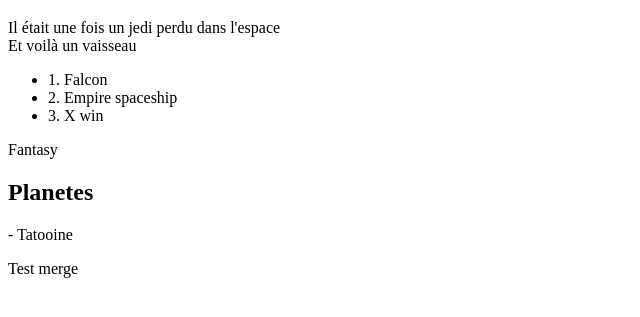
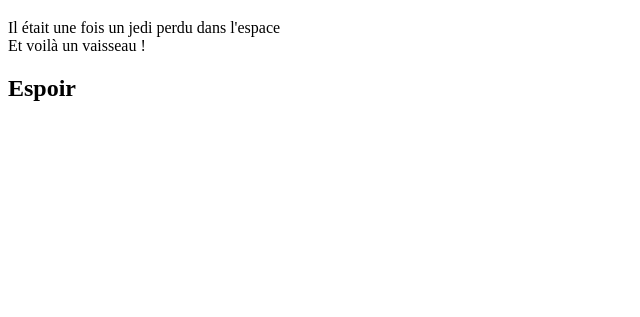
Before and after one commit to blackana/git-mastering-github, a plain HTML site: page index.html in a window 1280 px wide. Shown: the part 61-378 px from the top of the page, without its empty margins (0-640 px from the left). Drawn offline with Linux system fonts and the light colour scheme.

Commit message:
feat: add h2

```diff
--- a/index.html
+++ b/index.html
@@ -1,4 +1,4 @@
-<!DOCTYPE html>
+<!doctype html>
 <html lang="en">
     <head>
         <meta charset="UTF-8" />
@@ -8,17 +8,7 @@
     <body>
         <h1>Les chevaliers noirs</h1>
         <div>Il était une fois un jedi perdu dans l'espace</div>
-        <div>Et voilà un vaisseau</div>
-        <ul>
-            <li>1. Falcon</li>
-            <li>2. Empire spaceship</li>
-            <li>3. X win</li>
-        </ul>
-        <p>Fantasy</p>
-        <div>
-            <h2>Planetes</h2>
-            <div>- Tatooine</div>
-        </div>
-        <p>Test merge</p>
+        <div>Et voilà un vaisseau !</div>
+        <h2>Espoir</h2>
     </body>
 </html>
```
